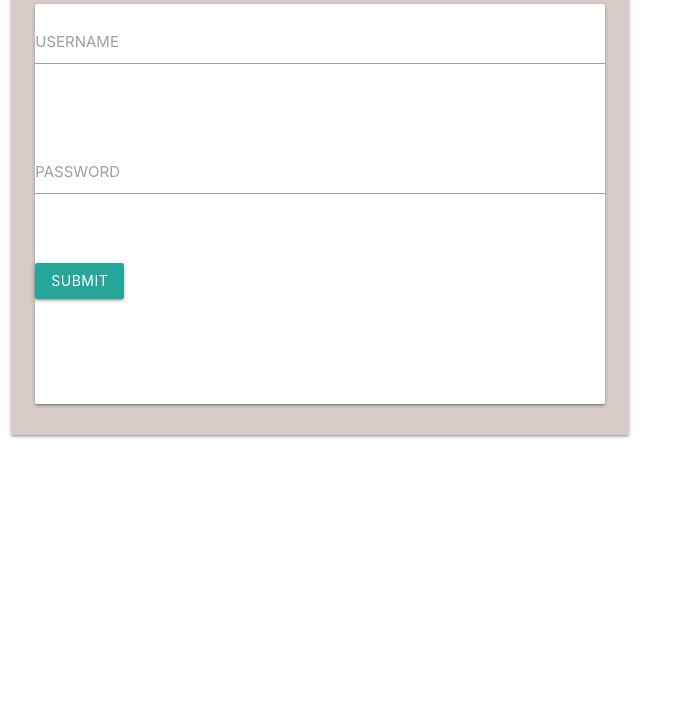
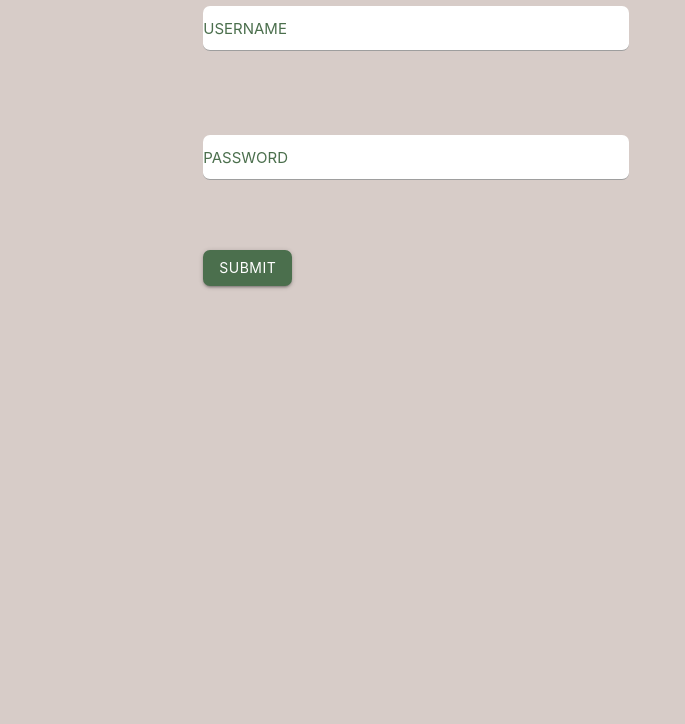
Before and after one commit to Team-CBD/big-reel, a plain HTML site: page logIn.html in a window 1280 px wide. Shown: the part 76-800 px from the top of the page, without its empty margins (0-685 px from the left). Drawn offline with nearby package versions, Linux system fonts and the light colour scheme.

Commit message:
My UI changes first take

```diff
--- a/logIn.html
+++ b/logIn.html
@@ -13,22 +13,23 @@
 
     <!--Let browser know website is optimized for mobile-->
     <meta name="viewport" content="width=device-width, initial-scale=1.0"/>
+    <link rel="stylesheet" href="./public/assets/css/styles.css">
   </head>
 
-  <body>
+  <body class="brown lighten-4">
+    <div class="container">
     <div class="row">
         <div class="col s12 m6">
-          <div class="card brown lighten-4">
-            <div class="card-content white-text">
-              <a href="dashboard.html">
+            <div class="card-content center">
+              <img src="public/assets/img/logogif.gif" alt="" height="60" width="300">
             </div>
             <div class="card-action">
-                <div class="card medium">
+                <div >
                     <div class="row">
                         <form class="col s12">
                           <div class="row">
                             <div class="input-field col s12">
-                              <textarea id="textarea1" class="materialize-textarea"></textarea>
+                              <textarea id="textarea1" class="materialize-textarea white round-7"></textarea>
                               <label class="center" for="textarea1">USERNAME</label>
                             </div>
                           </div>
@@ -39,19 +40,20 @@
                         <form class="col s12">
                           <div class="row">
                             <div class="input-field col s12">
-                              <textarea id="textarea1" class="materialize-textarea"></textarea>
+                              <textarea id="textarea1" class="materialize-textarea white round-7"></textarea>
                               <label class="center" for="textarea1">PASSWORD</label>
                             </div>
                           </div>
                         </form>
                       </div>
-                      <button class="btn waves-effect waves-light" type="submit" name="action">Submit
+                      <button class="btn center rbagreen waves-effect waves-light round-7" type="submit" name="action">Submit
                       </button>
                 </div>
             </div>
           </div>
         </div>
       </div>
+
     <!--JavaScript at end of body for optimized loading-->
     <script type="text/javascript" src="js/materialize.min.js"></script>
   </body>
--- a/public/assets/css/styles.css
+++ b/public/assets/css/styles.css
@@ -0,0 +1,29 @@
+input:not([type]):focus:not([readonly]), input[type=text]:not(.browser-default):focus:not([readonly]), input[type=password]:not(.browser-default):focus:not([readonly]), input[type=email]:not(.browser-default):focus:not([readonly]), input[type=url]:not(.browser-default):focus:not([readonly]), input[type=time]:not(.browser-default):focus:not([readonly]), input[type=date]:not(.browser-default):focus:not([readonly]), input[type=datetime]:not(.browser-default):focus:not([readonly]), input[type=datetime-local]:not(.browser-default):focus:not([readonly]), input[type=tel]:not(.browser-default):focus:not([readonly]), input[type=number]:not(.browser-default):focus:not([readonly]), input[type=search]:not(.browser-default):focus:not([readonly]), textarea.materialize-textarea:focus:not([readonly]) {
+    border-bottom: 1px solid #c45237;
+    -webkit-box-shadow: 0 1px 0 0 #4b6f4d;
+    box-shadow: 0 1px 0 0 #4b6f4d;
+}
+input:not([type]):focus:not([readonly])+label, input[type=text]:not(.browser-default):focus:not([readonly])+label, input[type=password]:not(.browser-default):focus:not([readonly])+label, input[type=email]:not(.browser-default):focus:not([readonly])+label, input[type=url]:not(.browser-default):focus:not([readonly])+label, input[type=time]:not(.browser-default):focus:not([readonly])+label, input[type=date]:not(.browser-default):focus:not([readonly])+label, input[type=datetime]:not(.browser-default):focus:not([readonly])+label, input[type=datetime-local]:not(.browser-default):focus:not([readonly])+label, input[type=tel]:not(.browser-default):focus:not([readonly])+label, input[type=number]:not(.browser-default):focus:not([readonly])+label, input[type=search]:not(.browser-default):focus:not([readonly])+label, textarea.materialize-textarea:focus:not([readonly])+label {
+    color: #4b6f4d;
+}
+button:focus {
+    background-color: #c45237!important;
+}
+button:hover {
+    background-color: #d1573c!important;
+}
+.input-field>label {
+    color: #4b6f4d;
+}
+.rbagreen {
+    background-color: #4b6f4d;
+}
+.rbared {
+    background-color: #c45237;
+}
+.rbatan {
+    background-color: #b3ab75;
+}
+.round-7 {
+    border-radius:7px!important;
+}
```
Also changed, not shown: public/assets/img/fishlipses.png (added), public/assets/img/logogif.gif (added), public/assets/img/rba_bps.png (added), public/assets/img/reelbigtitle.png (added).
